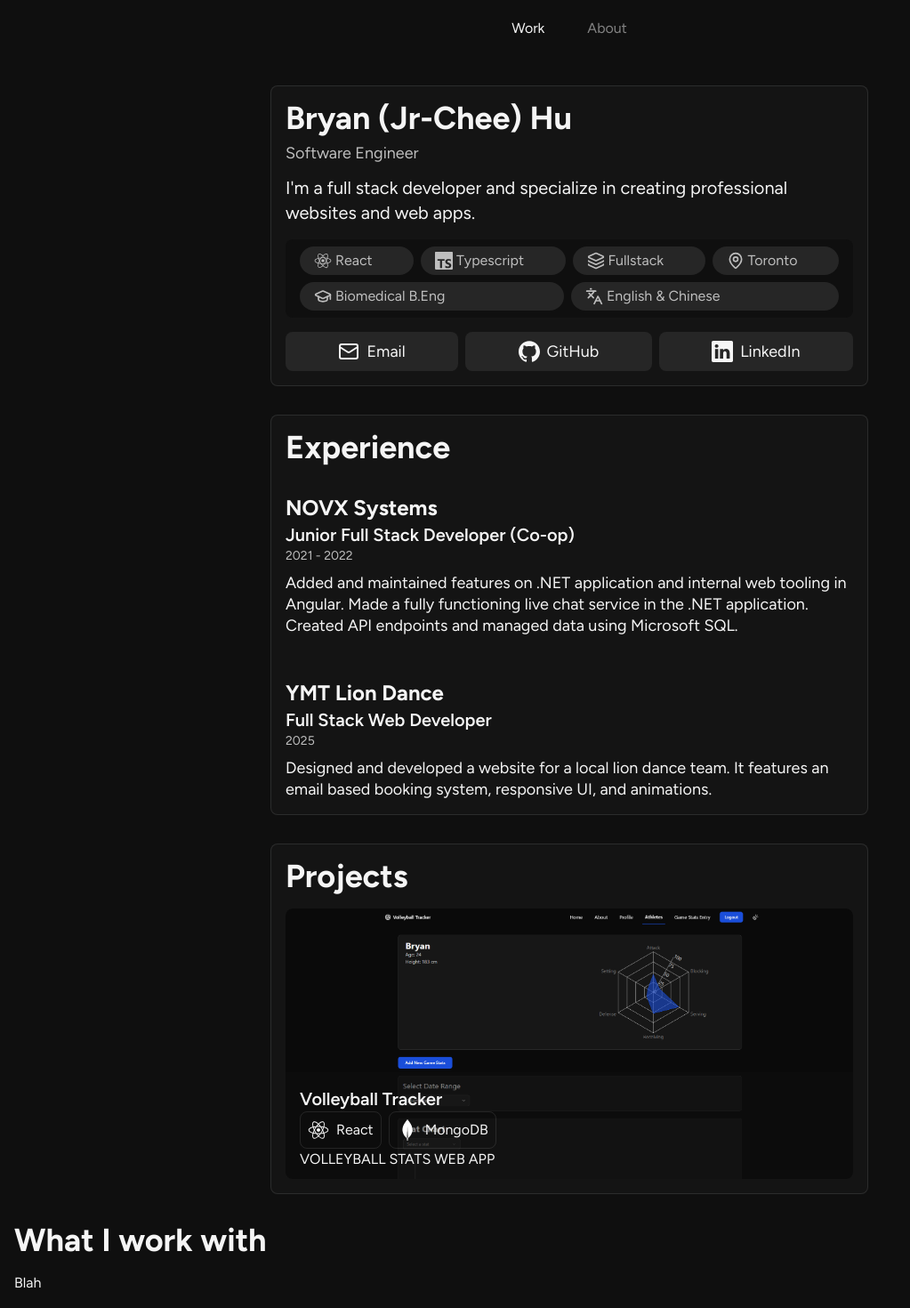
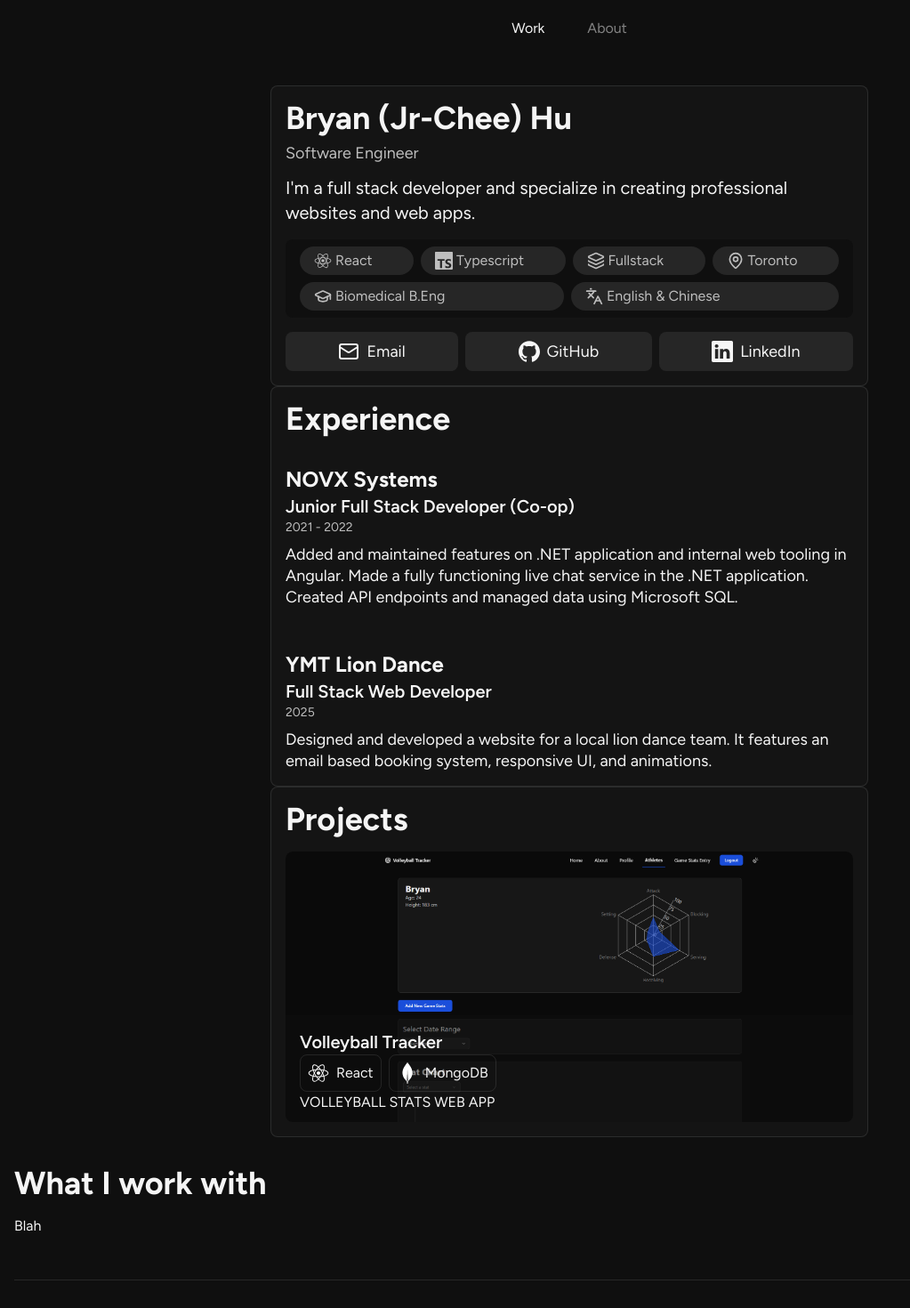
Before and after one commit to mrdude8391/branflakes, a React (Vite) app: page / in a window 1280 px wide. Shown: the top 1470 px of the page at 89% size, without its empty margins (0-1023 px from the left). Built offline with nearby package versions, Linux system fonts and the light colour scheme.

Commit message:
placed work dashboard area in its own div

```diff
--- a/src/pages/Work.tsx
+++ b/src/pages/Work.tsx
@@ -5,11 +5,14 @@ import SelfInfo from "../components/SelfInfo";
 
 const Work = () => {
   return (
-    <div className="max-container justify-center flex flex-col items-center  flex-wrap gap-8">
+    <div className="max-container justify-center flex flex-col items-center flex-wrap gap-8">
       <Nav />
-      <SelfInfo />
-      <Experience />
-      <Portfolio />
+      <div className="dashboard">
+        <SelfInfo />
+        <Experience />
+        <Portfolio />
+      </div>
+
       <div className="w-full ">
         <h1>What I work with</h1>
         <p className="mt-4">Blah</p>
```
